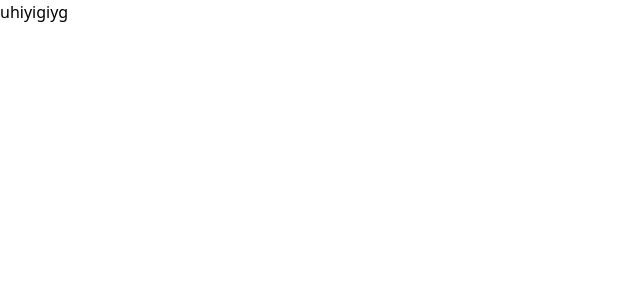
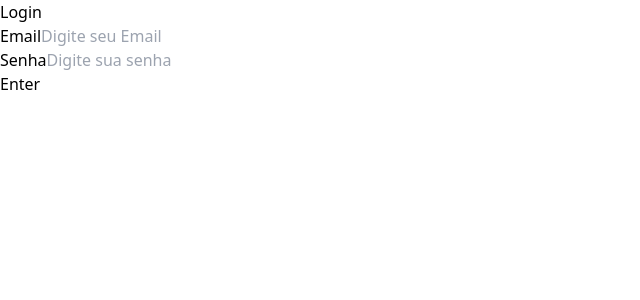
Before and after one commit to NiltonMeira/HermesFront, a React (Vite) app in the folder front/: page / in a window 1280 px wide. Shown: the top 300 px of the page, without its empty margins (0-640 px from the left). Built offline with nearby package versions, Linux system fonts and the light colour scheme.

Commit message:
fix: upgrades onthe routes

```diff
--- a/front/src/pages/login/LoginPage.tsx
+++ b/front/src/pages/login/LoginPage.tsx
@@ -31,7 +31,7 @@ const LoginPage = () => {
         console.log(email);
         console.log(password);
 
-        navigate('/')
+        navigate('/home')
       }
     } catch (err) {
       toast.error("Erro ao fazer login")
--- a/front/src/routes/mainRoutes.tsx
+++ b/front/src/routes/mainRoutes.tsx
@@ -8,14 +8,14 @@ const MainRoutes = createBrowserRouter([
         path: "/",
         element:
         <App>
-            <Home/>
+            <LoginPage/>
         </App>
     },
     {
-        path: "login",
+        path: "home",
         element:
         <App>
-            <LoginPage/>
+            <Home/>
         </App>
     }
 ])
```
